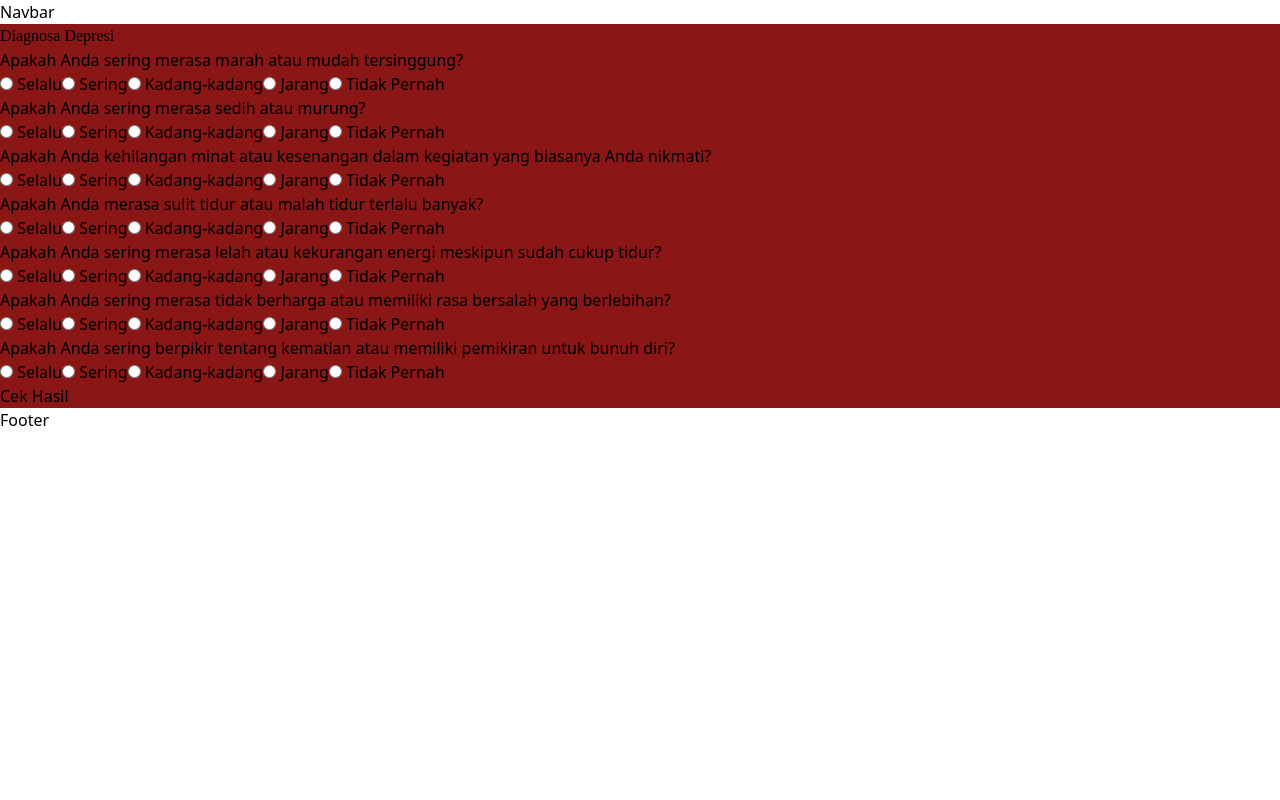
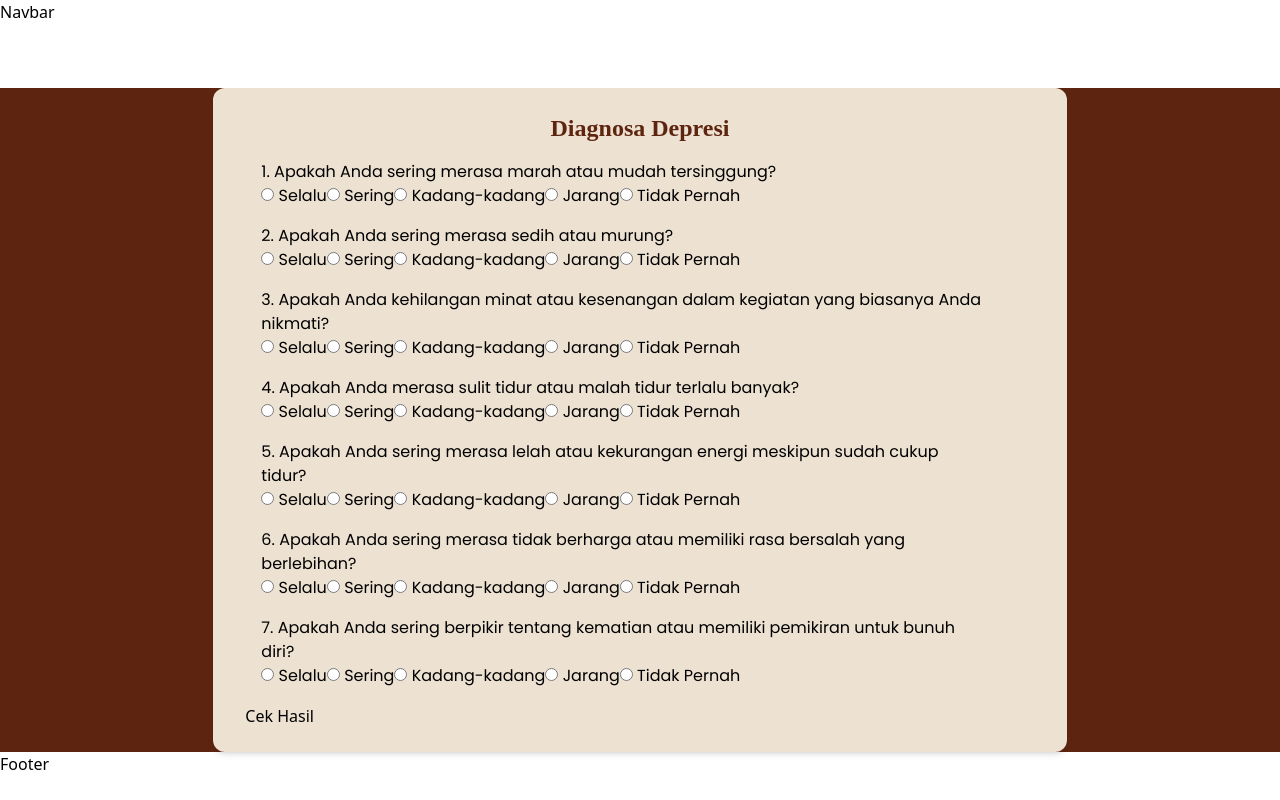
Before and after one commit to SofiaFei/Depresis, a React (Vite) app: page /Diagnosa in a window 1280 px wide. Built offline with nearby package versions, Linux system fonts and the light colour scheme.

Commit message:
tes: ubah style

```diff
--- a/src/components/Diagnosa/Diagnosa.jsx
+++ b/src/components/Diagnosa/Diagnosa.jsx
@@ -24,7 +24,7 @@ function Diagnosa() {
             "Sering": 4,
             "Kadang-kadang": 3,
             "Jarang": 2,
-            "Tidak Pernah": 1
+            "Tidak Pernah": 1,
         };
 
         const totalSkor = jawaban.reduce((acc, val) => acc + nilaiSkala[val], 0);
@@ -42,11 +42,13 @@ function Diagnosa() {
     };
 
     return (
-        <div className="app bg-merah" >
-            <h1 className='font-OpenSans'>Diagnosa Depresi</h1>
+        <section className="app bg-merahtua">
+            <div className='container mx-auto w-5/6 lg:w-2/3'>
+                <form className='bg-krim mt-16 p-6 px-8 rounded-xl shadow-md'>
+                    <h1 className='font-bold font-OpenSans text-2xl text-center mb-4 text-merahtua  '>Diagnosa Depresi</h1>
                     {pertanyaanList.map((pertanyaan, index) => (
-                <div key={index}>
-                    <p>{pertanyaan}</p>
+                        <div className='mb-4 ml-4 font-Poppins w-11/12' key={index}>
+                            <p>{index+1}. {pertanyaan}</p>
                             {skalaJawaban.map((skala, sIndex) => (
                                 <label key={sIndex}>
                                     <input
@@ -65,7 +67,9 @@ function Diagnosa() {
                     ))}
                     <button onClick={handleSubmit}>Cek Hasil</button>
                     {hasil && <div className="hasil"><h2>Hasil: {hasil}</h2></div>}
+                </form>
             </div>
+        </section>
     );
 }
 
```
Lines whose indentation alone changed are shown as unchanged.
